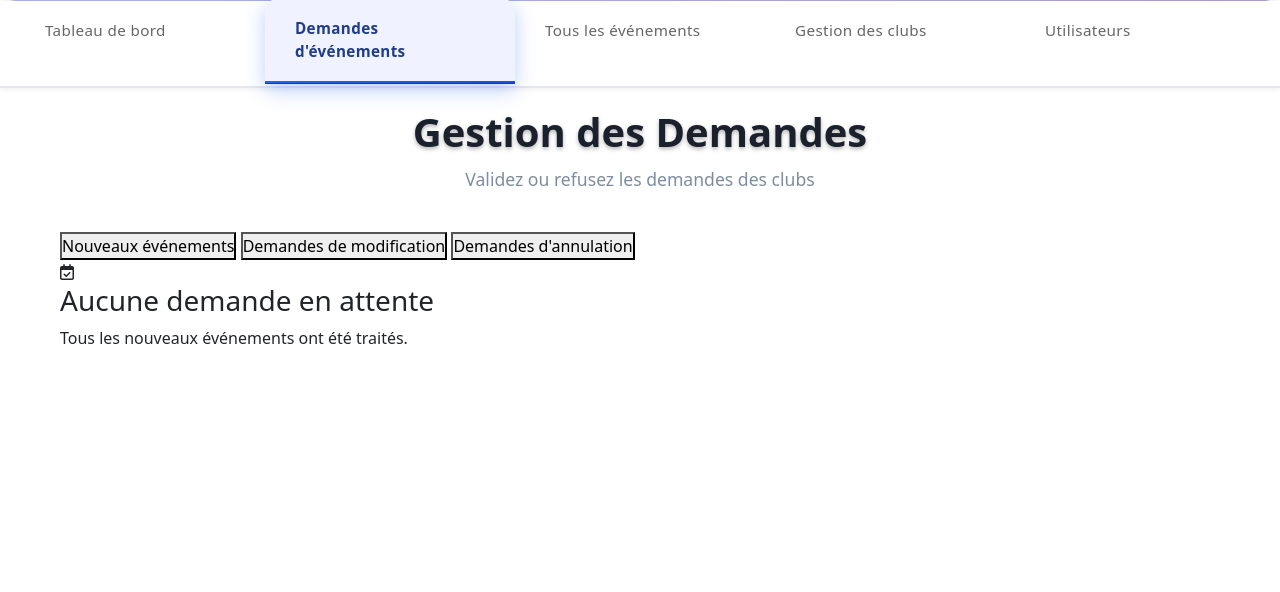
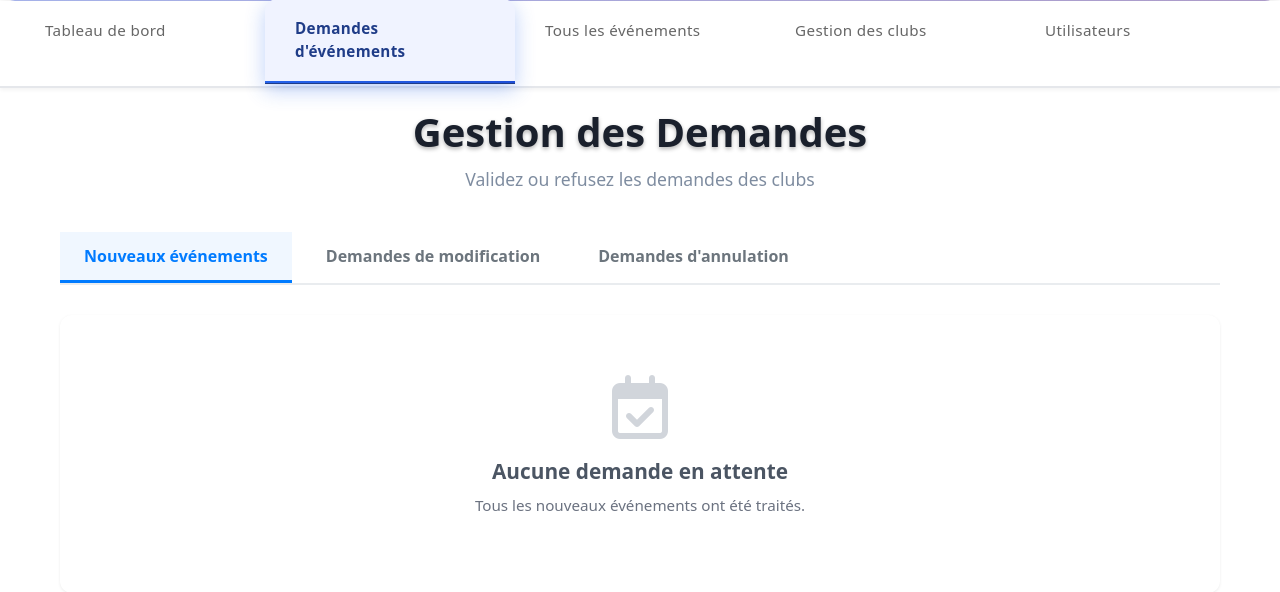
Before and after one commit to ism4il-04/Clubs_Events_Manager, a PHP site: page /admin/demandes_evenements.php in a window 1280 px wide. Shown: the part 110-702 px from the top of the page. Run offline with PHP 8.4, Linux system fonts and the light colour scheme; the visitor is signed in with stand-in values (Sample User, id 1); data that the repository does not hold is empty.

Commit message:
fixing demandes evenements style

```diff
--- a/admin/demandes_evenements.php
+++ b/admin/demandes_evenements.php
@@ -311,92 +282,86 @@ $message = $_GET['message'] ?? '';
             font-size: 0.95rem;
         }
 
+        .info-icon {
+            width: 16px;
+            height: 16px;
+            color: #667eea;
+        }
+
+        .event-actions {
+            display: flex;
+            gap: 12px;
+            justify-content: flex-end;
+        }
+
         .btn-validate, .btn-reject {
             padding: 10px 20px;
             border: none;
             border-radius: 8px;
-        .btn-validate {
-            background: linear-gradient(135deg, #10b981, #059669);
-            color: white;
-            border: none;
-            padding: 10px 20px;
-            border-radius: 8px;
             font-weight: 600;
+            cursor: pointer;
             transition: all 0.3s ease;
         }
 
-        .btn-validate:hover {
-            background: linear-gradient(135deg, #059669, #047857);
-            transform: translateY(-2px);
-            box-shadow: 0 4px 12px rgba(16, 185, 129, 0.3);
+        .btn-validate {
+            background: #10b981;
             color: white;
         }
 
+        .btn-validate:hover {
+            background: #059669;
+            transform: translateY(-2px);
+        }
+
         .btn-reject {
-            background: linear-gradient(135deg, #ef4444, #dc2626);
+            background: #ef4444;
             color: white;
-            border: none;
-            padding: 10px 20px;
-            border-radius: 8px;
-            font-weight: 600;
-            transition: all 0.3s ease;
         }
 
         .btn-reject:hover {
-            background: linear-gradient(135deg, #dc2626, #b91c1c);
+            background: #dc2626;
             transform: translateY(-2px);
-            box-shadow: 0 4px 12px rgba(239, 68, 68, 0.3);
-            color: white;
         }
 
-        .btn-details {
-            background: linear-gradient(135deg, #3b82f6, #2563eb);
-            color: white;
-            border: none;
-            padding: 8px 16px;
-            border-radius: 6px;
-            font-weight: 500;
-            transition: all 0.3s ease;
+        .empty-state {
+            text-align: center;
+            padding: 60px 20px;
+            background: white;
+            border-radius: 12px;
+            box-shadow: 0 1px 3px rgba(0,0,0,0.08);
         }
 
-        .btn-details:hover {
-            background: linear-gradient(135deg, #2563eb, #1d4ed8);
-            transform: translateY(-2px);
-            box-shadow: 0 4px 12px rgba(59, 130, 246, 0.3);
-            color: white;
+        .empty-state i {
+            font-size: 64px;
+            color: #d1d5db;
+            margin-bottom: 20px;
         }
 
-        .status-badge {
-            padding: 4px 12px;
-            border-radius: 12px;
-            font-size: 0.8rem;
+        .empty-state h3 {
+            font-size: 1.3rem;
+            color: #4b5563;
+            margin-bottom: 10px;
             font-weight: 600;
-            text-transform: uppercase;
         }
 
-        .status-badge.pending {
-            background: #fef3cd;
-            color: #856404;
-        }
-
-        .status-badge.accepted {
-            background: #d4edda;
-            color: #155724;
-        }
-
-        .status-badge.rejected {
-            background: #f8d7da;
-            color: #721c24;
+        .empty-state p {
+            color: #6b7280;
+            font-size: 0.95rem;
         }
 
         .request-tab {
-            background: linear-gradient(135deg, #10b981, #059669);
-            color: white;
+            padding: 12px 24px;
+            background: transparent;
             border: none;
-            padding: 10px 20px;
-            border-radius: 8px;
+            border-bottom: 3px solid transparent;
+            font-size: 1rem;
             font-weight: 600;
+            color: #6c757d;
+            cursor: pointer;
             transition: all 0.3s ease;
+            display: flex;
+            align-items: center;
+            gap: 8px;
         }
 
         .request-tab:hover {
@@ -427,6 +392,15 @@ $message = $_GET['message'] ?? '';
         .badge-danger {
             background: #dc3545;
             color: white;
+        }
+
+        .tab-content {
+            animation: fadeIn 0.3s ease;
+        }
+
+        @keyframes fadeIn {
+            from { opacity: 0; transform: translateY(10px); }
+            to { opacity: 1; transform: translateY(0); }
         }
     </style>
 </head>
@@ -461,7 +435,7 @@ $message = $_GET['message'] ?? '';
     <?php endif; ?>
 
     <!-- Request Type Tabs -->
-    <div class="request-tabs">
+    <div class="request-tabs" style="display: flex; gap: 10px; margin-bottom: 30px; border-bottom: 2px solid #e9ecef;">
         <button class="request-tab active" onclick="showTab('nouveaux')" id="tab-nouveaux">
             Nouveaux événements
             <?php if (count($pending_events) > 0): ?>
```
Also changed, not shown: other parts of admin/demandes_evenements.php (+14 -43 lines).
